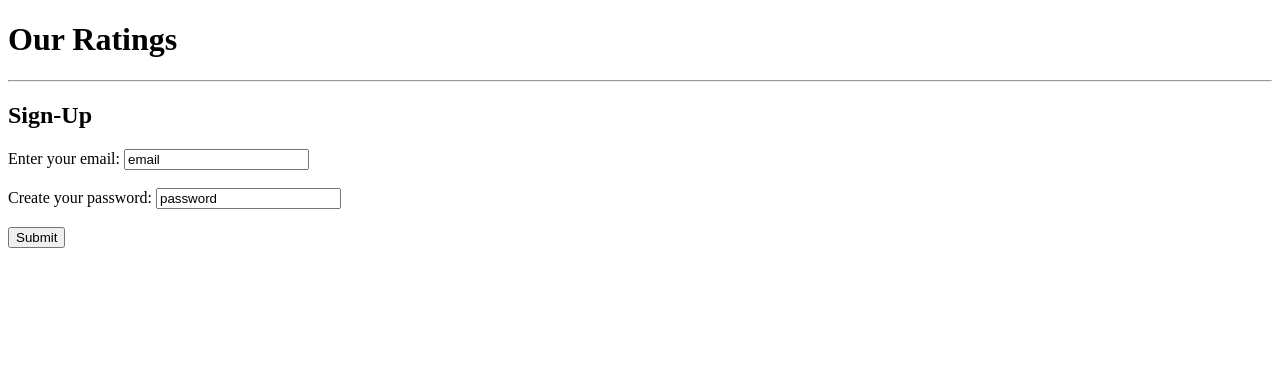
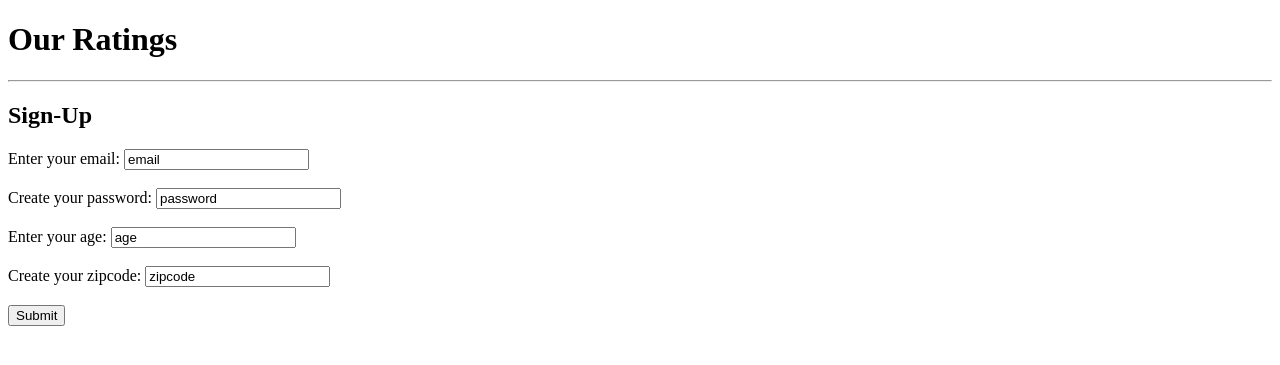
Before and after one commit to shaiwilson/Movie_recommendation_ML, a Flask app: template templates/signup.html in a window 1280 px wide. Shown: the top 365 px of the page. Run offline with Flask 2, Linux system fonts and the light colour scheme; the template is opened without the code that fills it, so the values that code supplies are empty.

Commit message:
Advisor meeting.

```diff
--- a/server.py
+++ b/server.py
@@ -24,6 +24,8 @@ def index():
 
     return render_template("homepage.html")
 
+
+
 @app.route("/users")
 def user_list():
     """Show list of users."""
@@ -31,40 +33,42 @@ def user_list():
     users = User.query.all()
     return render_template("user_list.html", users=users)
 
+
+
 @app.route('/signup', methods=["POST"])
 def signup():
     """Sign up for an account."""
 
-    # check to see if the user exists in the database
-    # check by email
-        # if the user does not exist
-        # add them to the database
 
-        # otherwise
-        # return the string you have an account already!
-
-    email = request.form.get("email")
-    password = request.form.get("password")
-
-    user = User.query.filter_by(email=email).first()
-    # returns None if the user's email does not exist
-
-    print user
-
-#     jada = User(email="jada@gmail.com", password="abc123", age=25,
-# ...     zipcode="94103")
+    return render_template("signup.html")
 
 
-
-    return render_template("signup.html")
 
 @app.route('/account_status')
 def account_status():
     """Return user account status."""
 
+    # logic for default account status
+    account_descrip = "Thanks! We have successfully created your account."
 
+    email = request.form.get("email")
+    password = request.form.get("password")
+    age = request.form.get("age")
+    zipcode = request.form.get("zipcode")
 
-    return render_template("success.html")
+    is_user = User.query.filter_by(email=email).first()
+
+    if is_user != None:
+        account_descrip = "Uh oh! You are already in the database!"
+    else:
+        add_new_user = User(email=email, password=password, age=age, zipcode=zipcode)
+        db.session.add(add_new_user)
+        db.session.commit()
+
+    return render_template("status.html",
+                            user=add_new_user,
+                            description=account_descrip)
+
 
 if __name__ == "__main__":
     # We have to set debug=True here, since it has to be True at the point
--- a/templates/signup.html
+++ b/templates/signup.html
@@ -4,8 +4,12 @@
     <h2>Sign-Up</h2>
 
     <form action="/account_status" method="POST">
+
         <label>Enter your email: <input type="text" value="email"></input></label><br><br>
         <label>Create your password: <input type="text" value="password"></input></label><br><br>
+        <label>Enter your age: <input type="text" value="age"></input></label><br><br>
+        <label>Create your zipcode: <input type="text" value="zipcode"></input></label><br><br>
+
         <input type="submit" value="Submit">
     </form>
 
```
Also changed, not shown: templates/success.html (deleted, +0 -7 lines).
